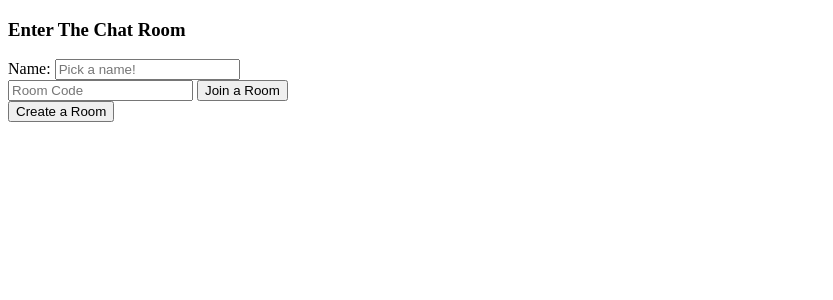
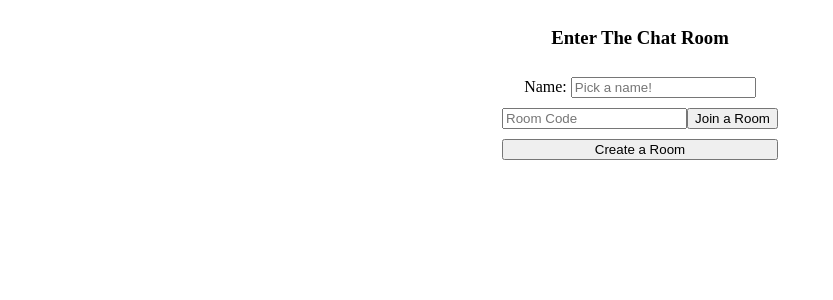
Before and after one commit to rajatsurana19/Chat-Application, a Flask app: page / in a window 1280 px wide. Shown: the top 300 px of the page, without its empty margins (0-833 px from the left). Run offline with Flask 3, Linux system fonts and the light colour scheme; some libraries are stand-ins or nearby versions.

Commit message:
updated styling of ui

```diff
--- a/static/css/style.css
+++ b/static/css/style.css
@@ -0,0 +1,69 @@
+.content {
+  display: flex;
+  align-items: center;
+  justify-content: center;
+}
+
+.buttons {
+  display: flex;
+  flex-direction: column;
+  align-items: center;
+  justify-content: center;
+  gap: 10px;
+}
+
+.join {
+  display: flex;
+  flex-direction: row;
+  width: 100%;
+}
+
+.create-btn {
+  width: 100%;
+}
+
+.message-box {
+  border-color: black;
+  border-width: 2px;
+  border-style: solid;
+  border-radius: 10px;
+  background-color: whitesmoke;
+  height: 80vh;
+  display: flex;
+  flex-direction: column;
+  width: 80vw;
+  align-items: stretch;
+}
+
+.messages {
+  overflow-y: scroll;
+  flex: 1;
+  width: 100%;
+}
+
+.inputs {
+  padding: 10px;
+  display: flex;
+}
+
+h2 {
+  text-align: center;
+}
+
+#message {
+  flex: 1;
+}
+
+.text {
+  display: flex;
+  flex-direction: row;
+  align-items: center;
+  justify-content: space-between;
+  padding-left: 10px;
+  padding-right: 10px;
+}
+
+.muted {
+  font-size: 10px;
+  color: darkgray;
+}
--- a/templates/home.html
+++ b/templates/home.html
@@ -1,7 +1,7 @@
 {% extends 'base.html' %}
 {% block content%}
 
-<form method="post">
+<form method="post" class="buttons">
     <h3>
         Enter The Chat Room
     </h3>
@@ -14,7 +14,7 @@
         <input type="text" placeholder="Room Code" name="code" value="{{code}}"/>
         <button type="submit" name="join" class="create">Join a Room</button>
     </div>
-    <button type="submit" name="create">Create a Room</button>
+    <button type="submit" name="create" class="create-btn">Create a Room</button>
 </form>
 
 {% endblock %}
```
